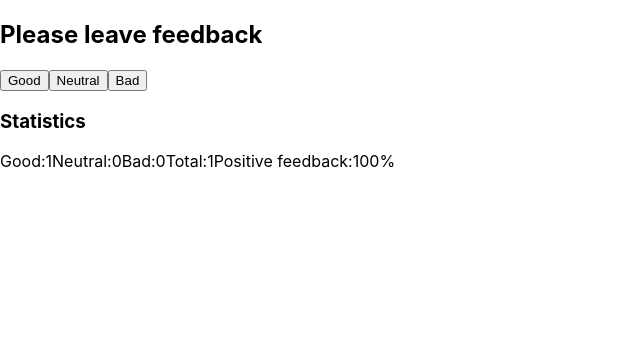
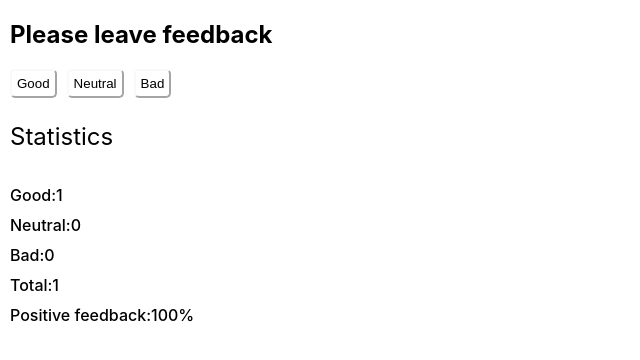
Before and after one commit to MaxOleniuh/goit-react-hw-02-feedback, a React (Create React App) app: page / in a window 1280 px wide. Both pictures are taken after a click on the button "Good". Shown: the top 360 px of the page, without its empty margins (0-640 px from the left). Built offline with nearby package versions, Linux system fonts and the light colour scheme.

Commit message:
all components are styled with emotion/styles

```diff
--- a/package.json
+++ b/package.json
@@ -4,6 +4,7 @@
   "private": true,
   "homepage": "https://MaxOleniuh.github.io/goit-react-hw-02-feedback/",
   "dependencies": {
+    "@emotion/styled": "^11.10.6",
     "@testing-library/jest-dom": "^5.16.3",
     "@testing-library/react": "^12.1.4",
     "@testing-library/user-event": "^13.5.0",
--- a/src/components/App.jsx
+++ b/src/components/App.jsx
@@ -3,6 +3,7 @@ import Statistics from './Statistics/Statistics';
 import FeedbackOptions from './FeedbackOptions/FeedbackOptions';
 import Section from './Section/Section';
 import Notification from './Notification/Notification';
+
 export class App extends Component {
   state = {
     good: 0,
--- a/src/components/FeedbackOptions/FeedbackOptions.jsx
+++ b/src/components/FeedbackOptions/FeedbackOptions.jsx
@@ -1,17 +1,18 @@
 import PropTypes from "prop-types";
+import { ButtonContainer, Button } from './FeedbackOptions.styled';
 const FeedbackOptions = ({ onGood, onNeutral, onBad }) => {
     return (
-        <div className="buttonContainer">
-          <button onClick={onGood} type="button">
+        <ButtonContainer className="buttonContainer">
+          <Button onClick={onGood} type="button">
             Good
-          </button>
-          <button onClick={onNeutral} type="button">
+          </Button>
+          <Button onClick={onNeutral} type="button">
             Neutral
-          </button>
-          <button onClick={onBad} type="button">
+          </Button>
+          <Button onClick={onBad} type="button">
             Bad
-          </button>
-        </div>
+          </Button>
+        </ButtonContainer>
     )
 }
 FeedbackOptions.propTypes = {
--- /dev/null
+++ b/src/components/FeedbackOptions/FeedbackOptions.styled.jsx
@@ -0,0 +1,15 @@
+import s from '@emotion/styled'
+
+export const ButtonContainer = s.div`
+    display: flex;
+    gap: 10px;
+`
+export const Button = s.button`
+    background-color: #fff;
+    border-radius: 5px;
+    border-color: #f9f9f9;
+    padding: 5px;
+    &:active{
+        background-color: #4747e7;
+    }
+`
--- a/src/components/Notification/Notification.jsx
+++ b/src/components/Notification/Notification.jsx
@@ -1,8 +1,8 @@
 import PropTypes from "prop-types";
+import { Title } from "./Notification.styled";
 const Notification = ({ message, total }) => {
-    console.log(total)
     return (
-        total === 0 && <h4>{message}</h4>
+        total === 0 && <Title>{message}</Title>
     )
 }
 Notification.propTypes = {
--- /dev/null
+++ b/src/components/Notification/Notification.styled.jsx
@@ -0,0 +1,5 @@
+import s from "@emotion/styled";
+export const Title = s.h4`
+    font-weight: 400;
+    font-size: 18px;
+`
--- a/src/components/Section/Section.jsx
+++ b/src/components/Section/Section.jsx
@@ -1,10 +1,11 @@
 import PropTypes from "prop-types";
+import { SectionStyled } from "./Section.styled";
 const Section = ({children}) => {
     return (
-        <section>
+        <SectionStyled>
             <h2 className="feedbackTitle">Please leave feedback</h2>
             {children}
-        </section>
+        </SectionStyled>
     )
 }
 
--- /dev/null
+++ b/src/components/Section/Section.styled.jsx
@@ -0,0 +1,4 @@
+import s from "@emotion/styled";
+export const SectionStyled = s.section`
+    margin: 10px;
+`
--- a/src/components/Statistics/Statistics.jsx
+++ b/src/components/Statistics/Statistics.jsx
@@ -1,14 +1,15 @@
+import { StatsContainer, TitleStyled, SpanStyled } from "./Statistics.styled";
 const Statistics = ({ good, neutral, bad, total, positivePercentage, title }) => {
   return (
   total > 0 &&
-      <div className = "statsContainer" >
-      <h3>{title}</h3>
-      <span>Good:{good}</span>
-      <span>Neutral:{neutral}</span>
-      <span>Bad:{bad}</span>
-      <span>Total:{total}</span>
-      <span>Positive feedback:{positivePercentage}</span>
-    </div>
+      <StatsContainer className = "statsContainer" >
+      <TitleStyled>{title}</TitleStyled>
+      <SpanStyled>Good:{good}</SpanStyled>
+      <SpanStyled>Neutral:{neutral}</SpanStyled>
+      <SpanStyled>Bad:{bad}</SpanStyled>
+      <SpanStyled>Total:{total}</SpanStyled>
+      <SpanStyled>Positive feedback:{positivePercentage}</SpanStyled>
+    </StatsContainer>
   );
 };
 
--- /dev/null
+++ b/src/components/Statistics/Statistics.styled.jsx
@@ -0,0 +1,13 @@
+import s from "@emotion/styled";
+export const StatsContainer = s.div `
+    display: flex;
+    flex-direction: column;
+    gap: 10px;
+`
+export const TitleStyled = s.h3 `
+    font-size: 24px;
+    font-weight: 400;
+`
+export const SpanStyled = s.span `
+    font-weight: 500;
+`
```
Also changed, not shown: 1 other file (tests, documents, lock files or other folders).
